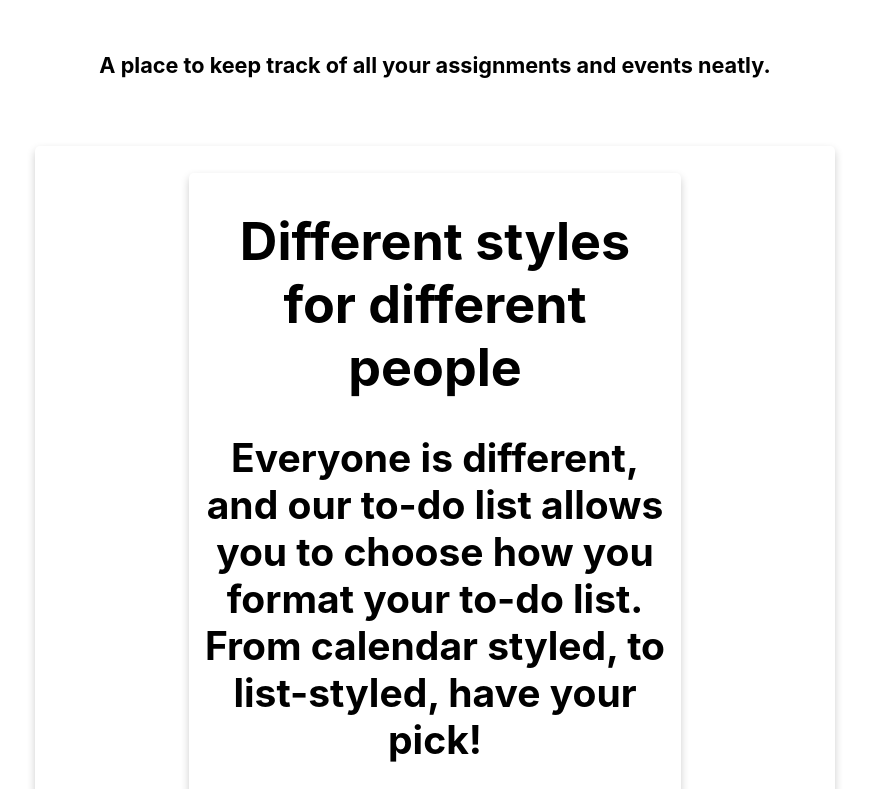
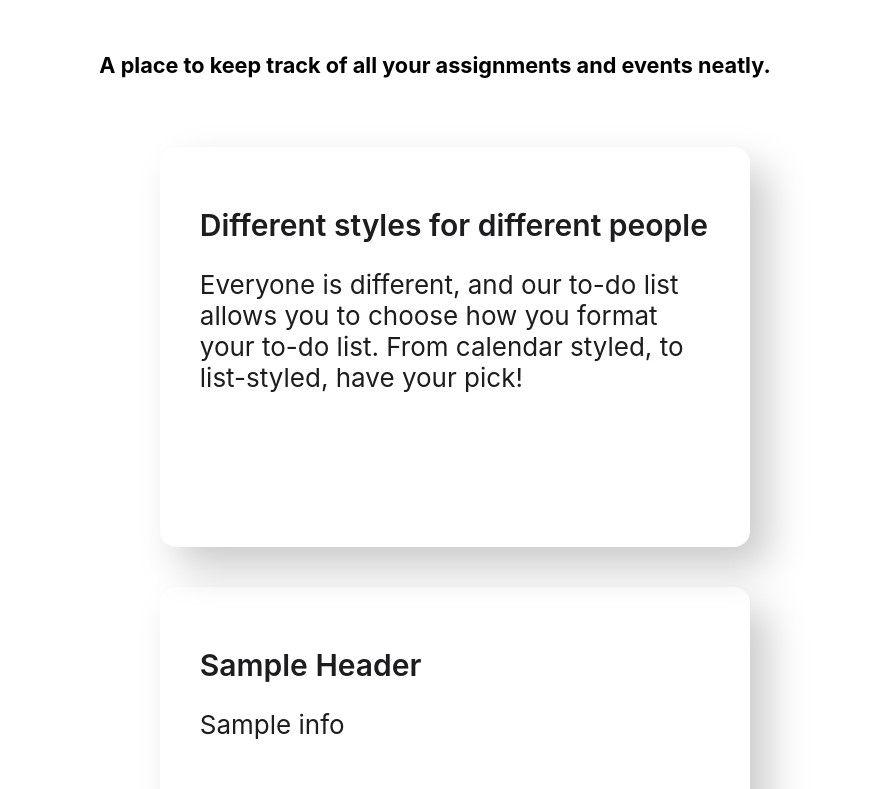
Before and after one commit to sathvik784/ToDoList, a React (Create React App) app: page / in a window 1280 px wide. Shown: the part 511-1300 px from the top of the page, without its empty margins (205-1074 px from the left). Built offline with nearby package versions, Linux system fonts and the light colour scheme.

Commit message:
info cards on home screen

```diff
--- a/src/App.js
+++ b/src/App.js
@@ -1,5 +1,7 @@
 import './App.css';
 import HomePageList from './components/HomePageList';
+import HomePageCard from './components/HomePageCard';
+import './styles/Card.css'
 
 const benefitsInfo = [
   {
--- a/src/components/HomePageCard.js
+++ b/src/components/HomePageCard.js
@@ -4,9 +4,9 @@ import gif from "./HomePageGif";
 
 const HomePageCard = ({ cardData }) => {
     return(
-        <div className="container">
+        <div className="homeCard">
             <h1>{cardData.header}</h1>
-            <h2>{cardData.info}</h2>
+            <p>{cardData.info}</p>
         </div>
     );
 }
--- a/src/components/HomePageList.js
+++ b/src/components/HomePageList.js
@@ -2,15 +2,17 @@ import React from "react";
 import HomePageCard from "./HomePageCard";
 import gif from "./HomePageGif";
 import Navbar from "./HomePageNavBar";
+import '../styles/Card.css';
 
 const HomePageList = ({ cards }) => {
     return(
-        <div>
+        <ul>
             {cards.map(card => (
-                <HomePageCard id={card.id} cardData={card}/>
+                <HomePageCard class = "homeCard" id={card.id} cardData={card}/>
                 )
             )}
-        </div>
+      </ul>
+
     );
 }
 
--- a/src/styles/Card.css
+++ b/src/styles/Card.css
@@ -1,11 +1,40 @@
 .container {
-    text-align: center;
-    display: inline-block;
+    text-align: left;
     position: relative;
-    top: 25px;
-    box-shadow: 0 4px 8px 0 rgba(0,0,0,0.2);
     transition: 0.3s;
-    padding: 2px 16px;
+    width: 80%;
+    color: #1d1d1f;
+}
+
+.homeCard {
+    font-family: SF Pro Text,Helvetica Neue,sans-serif;
+    box-sizing: border-box;
+    padding: 40px;
+    box-shadow: 18px 20px 40px rgba(0,0,0,.21);
+    border-radius: 16px;
+    min-height: 400px;
     width: 60%;
-    border-radius: 5px;
+    margin-bottom: 40px;
+
 }
+
+h1 {
+    font-size: 30px;
+    font-weight: 600;
+}
+
+h2{
+    font-size: 25;
+}
+
+ul {
+
+display: flex;
+flex-direction: column;
+align-items: center;
+justify-content: space-between;
+flex-wrap: nowrap;
+background-color: white;
+
+
+}
```
